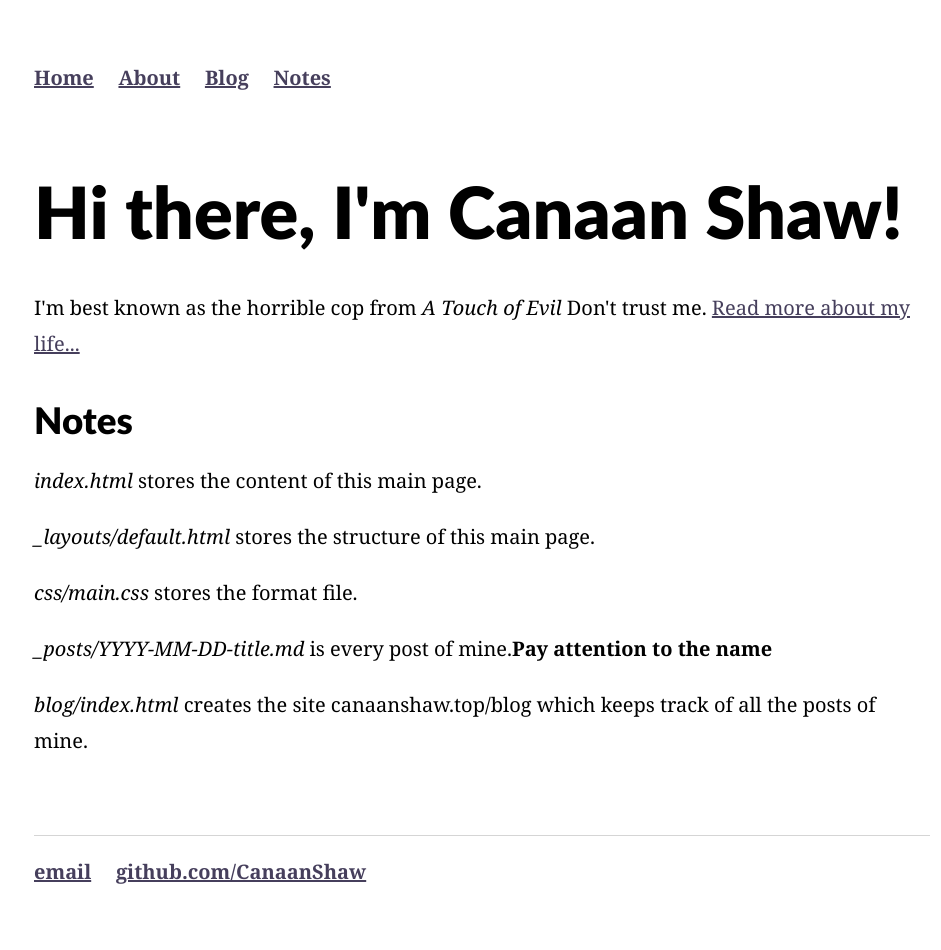
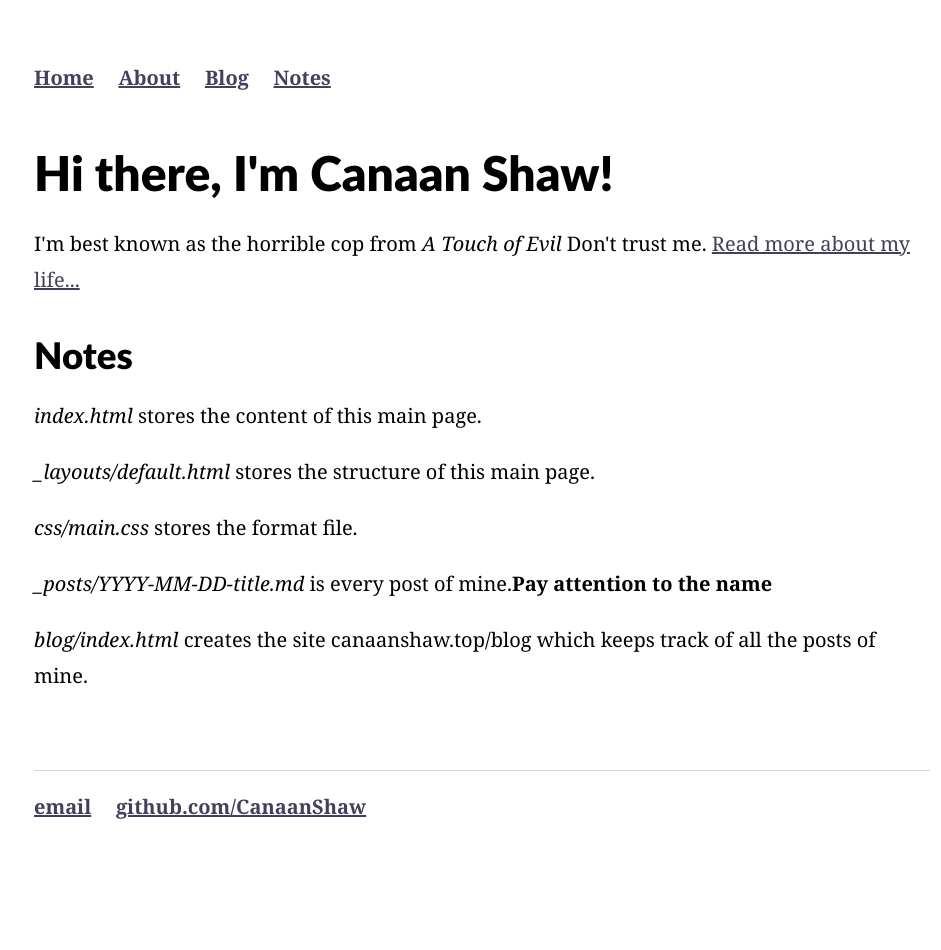
Before and after one commit to CanaanShaw/CanaanShaw, a Jekyll site: the page built from index.html, in a window 1280 px wide. Shown: the whole page, without its empty margins (158-1099 px from the left). Built offline with Jekyll 4.4.1, drawn with Linux system fonts in a browser that asks for light colours; some web fonts are replaced; after the commit the page ends 900 px from its top, so only the background shows below that.

Commit message:
Update pixyll.css

```diff
--- a/css/pixyll.css
+++ b/css/pixyll.css
@@ -71,7 +71,7 @@
 h1,
 .h1,
 .f1 {
-	font-size: 1.6rem;
+	font-size: 2rem;
 	line-height: 1rem;
 }
 h2,
@@ -331,7 +331,7 @@ h6,
 @media screen and (min-width: 64em) {
 	.h1,
 	h1 {
-		font-size: 4.498rem;
+		font-size: 3rem;
 	}
 	.h2,
 	h2 {
```
